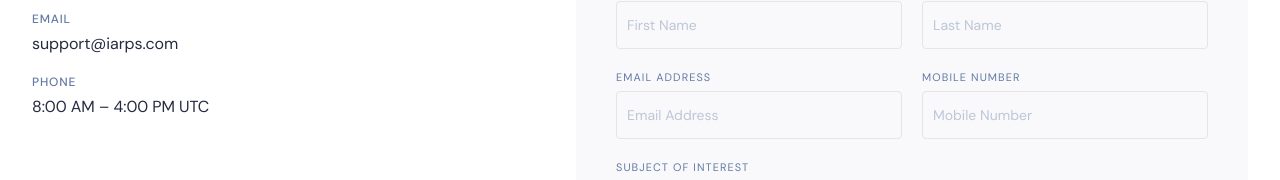
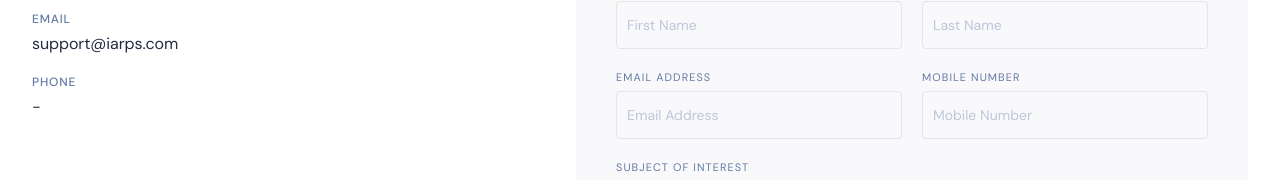
Before and after one commit to webabbey247/arspi, a Next.js app: page /contact in a window 1280 px wide. Shown: the part 770-950 px from the top of the page. Built offline with nearby package versions, Linux system fonts and the light colour scheme; no server answers; the database is empty.

Commit message:
fix: update contact information

```diff
--- a/app/contact/page.tsx
+++ b/app/contact/page.tsx
@@ -50,7 +50,7 @@ const ContactPage = () => {
                   Phone
                 </span>
                 <span className="font-body text-[0.9375rem] sm:text-[1rem] tracking-[-0.005em] leading-[1.7] font-normal text-[#262b40]">
-                  8:00 AM – 4:00 PM UTC
+                 -
                 </span>
               </div>
             </div>
```
